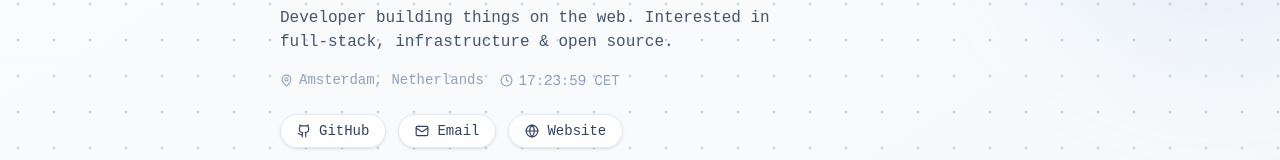
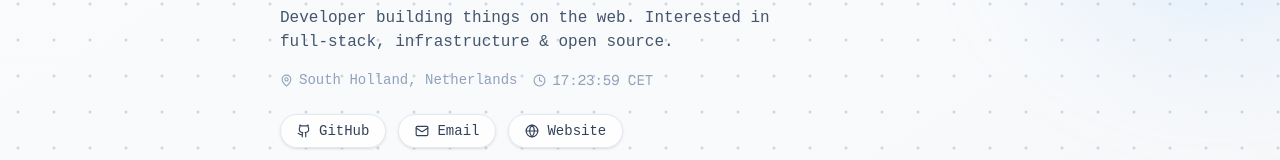
Before and after one commit to sanderhd/sander-tf, a Next.js app: page / in a window 1280 px wide. Shown: the part 194-354 px from the top of the page. Built offline with nearby package versions, Linux system fonts and the light colour scheme; no server answers; the database is empty.

Commit message:
fix: update location

```diff
--- a/app/page.tsx
+++ b/app/page.tsx
@@ -108,7 +108,7 @@ export default function Home() {
           <div className="mt-4 flex flex-wrap items-center gap-4 text-sm text-slate-400 dark:text-slate-500">
             <span className="inline-flex items-center gap-1.5">
               <MapPin size={13} />
-              Amsterdam, Netherlands
+              South Holland, Netherlands
             </span>
             <span className="inline-flex items-center gap-1.5 font-mono tabular-nums">
               <Clock size={13} />
```
